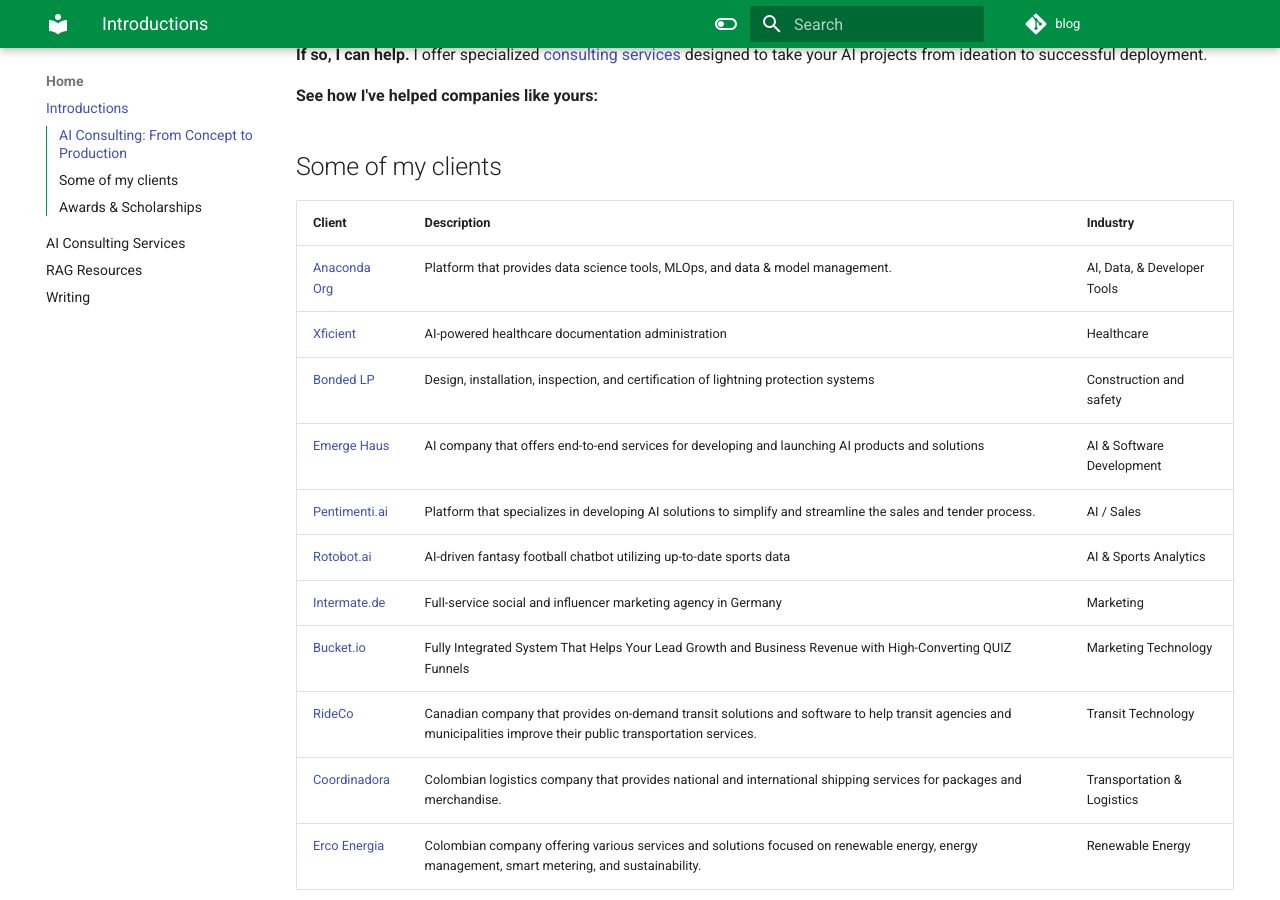
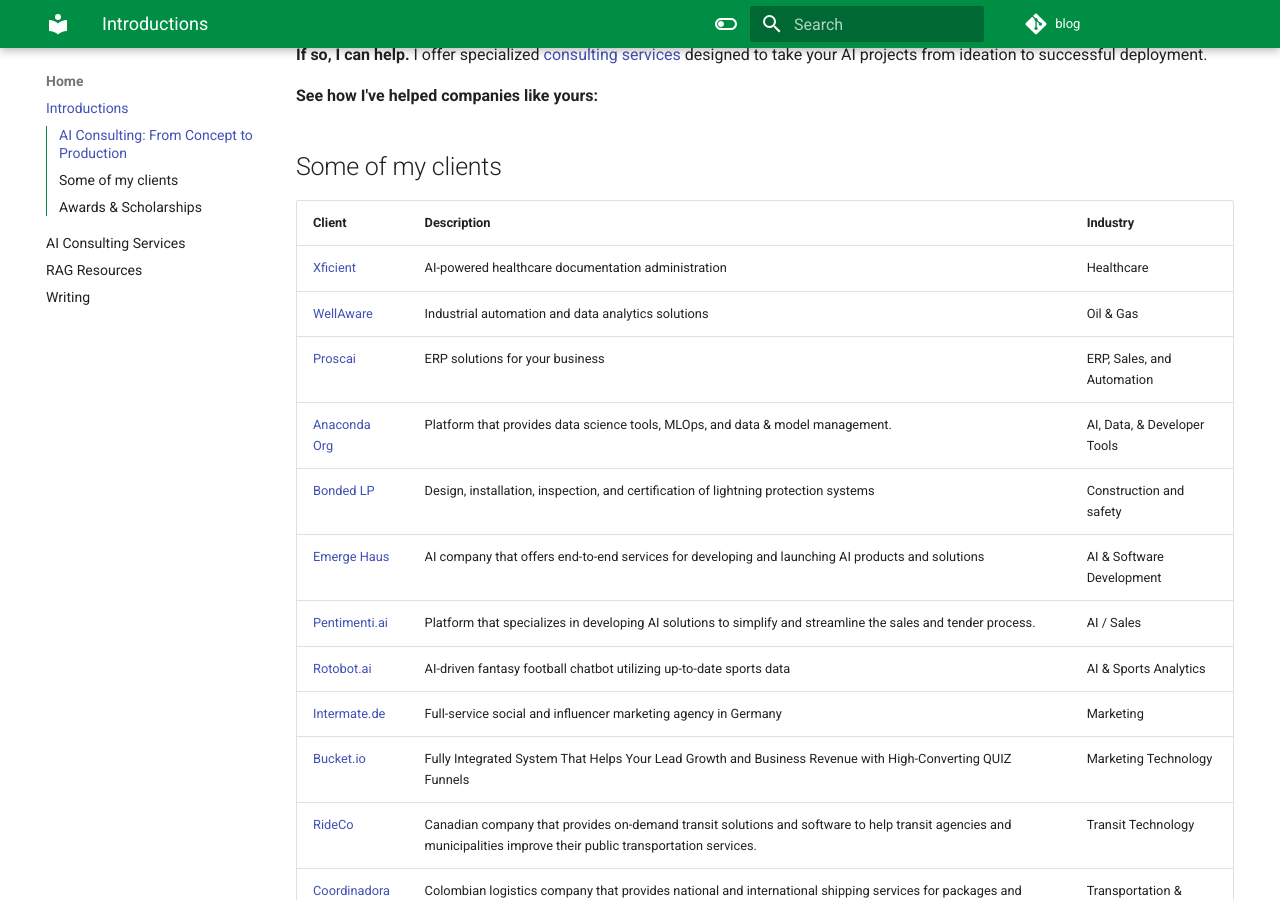
Before and after one commit to mesax1/blog, an MkDocs documentation site: the page built from docs/index.md, in a window 1280 px wide and 900 px high, scrolled down 690 px. Built offline with MkDocs 1.6.1 and Material for MkDocs 9.7.7, drawn with Linux system fonts in a browser that asks for light colours; comment, search, counter and statistics services are not loaded.

Commit message:
Updated some of the clients/companies I have worked with recently

```diff
--- a/docs/index.md
+++ b/docs/index.md
@@ -26,8 +26,10 @@
 
 | Client                                        | Description                                                                                                                 | Industry              |
 |-----------------------------------------------|-----------------------------------------------------------------------------------------------------------------------------|-----------------------|
+| [Xficient](https://xficient.com/){:target="_blank"}        | AI-powered healthcare documentation administration                    | Healthcare|
+| [WellAware](https://wellaware.us/){:target="_blank"}        | Industrial automation and data analytics solutions                  | Oil & Gas|
+| [Proscai](https://www.proscai.com/){:target="_blank"}        | ERP solutions for your business                         | ERP, Sales, and Automation|
 | [Anaconda Org](https://anaconda.org/)        | Platform that provides data science tools, MLOps, and data & model management.                         | AI, Data, & Developer Tools|
-| [Xficient](https://xficient.com/)        | AI-powered healthcare documentation administration                    | Healthcare|
 | [Bonded LP](https://www.bondedlp.com/)        | Design, installation, inspection, and certification of lightning protection systems                                              | Construction and safety|
 | [Emerge Haus](https://www.emerge.haus/)       | AI company that offers end-to-end services for developing and launching AI products and solutions                           | AI & Software Development                   |
 | [Pentimenti.ai](https://www.pentimenti.ai/)    | Platform that specializes in developing AI solutions to simplify and streamline the sales and tender process.  | AI / Sales            |
```
Also changed, not shown: docs/services.md (+3 -1 lines).
